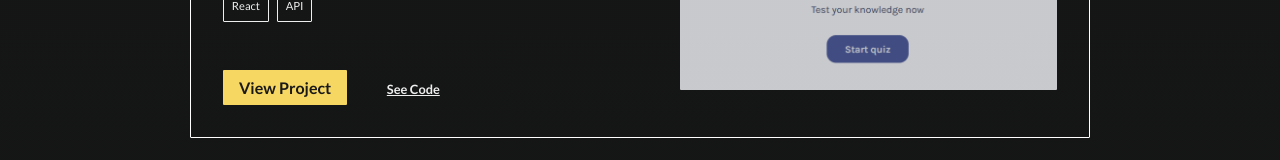
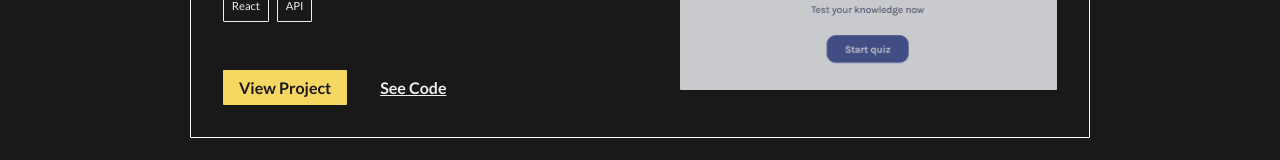
Before and after one commit to matt-colen/portfolio, a React (Vite) app: page / in a window 1280 px wide. Shown: the part 742-902 px from the top of the page. Built offline with nearby package versions, Linux system fonts and the light colour scheme.

Commit message:
Updates hero section styling

```diff
--- a/src/App.css
+++ b/src/App.css
@@ -27,7 +27,8 @@ h3 {
 
 body {
   color: var(--color-light);
-  background: linear-gradient(to top, #181818, #131414);
+  background: var(--color-dark);
+  width: 100%;
 }
 
 body,
@@ -133,9 +134,6 @@ i {
   .btn--primary {
     margin-right: 1em;
   }
-  .btn--secondary {
-    font-size: 0.8rem;
-  }
 }
 
 @media (min-width: 700px) {
--- a/src/components/Main/Project/Project.css
+++ b/src/components/Main/Project/Project.css
@@ -47,6 +47,7 @@
 
 .project-card-img {
   height: 20vh;
+  min-height: 125px;
   width: 100%;
   object-fit: cover;
   object-position: center;
```
